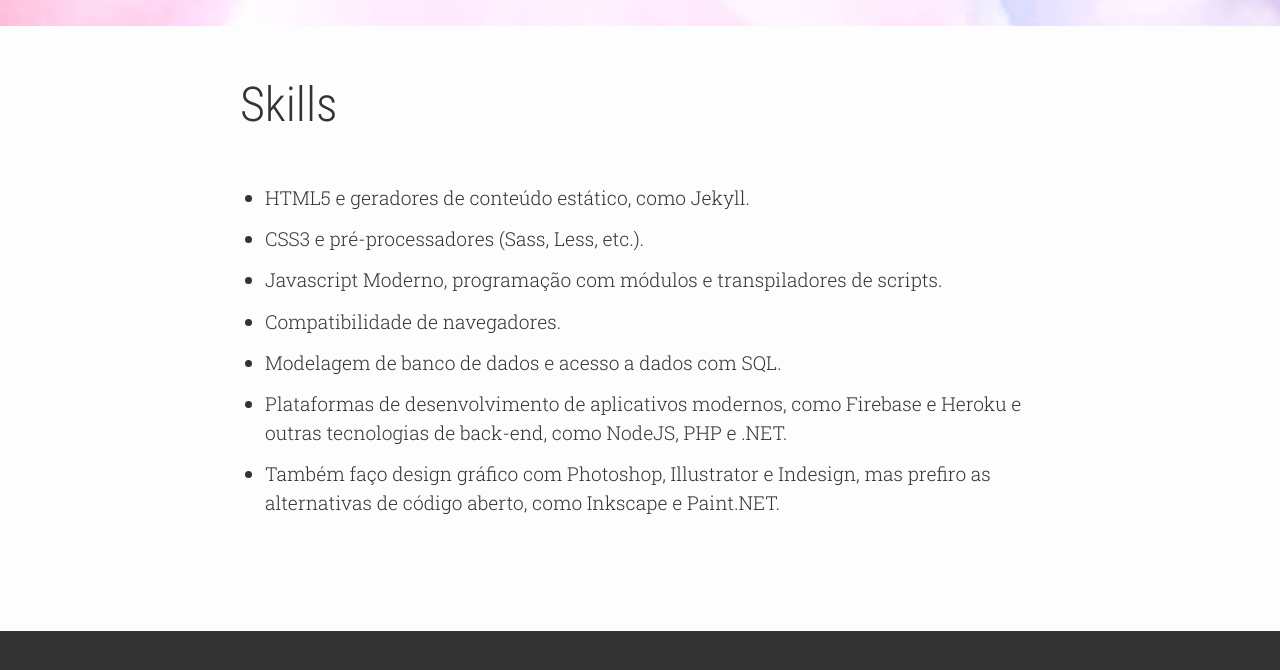
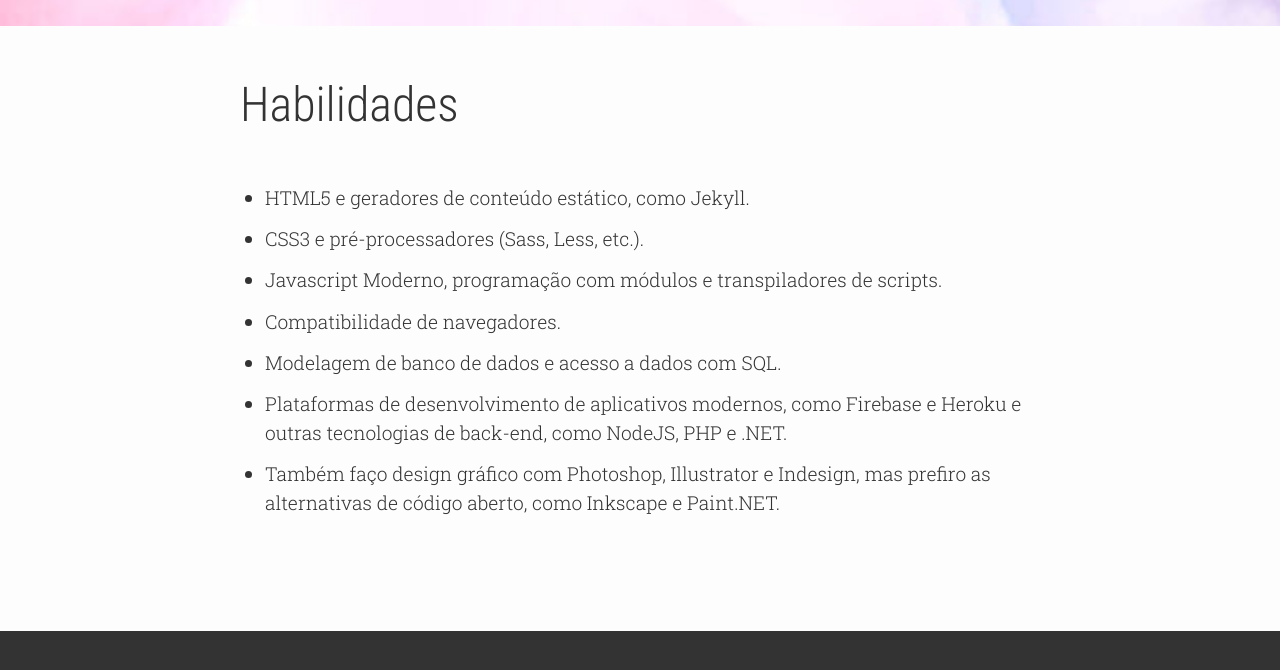
Before and after one commit to johnylab/johnylab.github.io, a Jekyll site: the page built from sobre-mim.md, in a window 1280 px wide and 900 px high, scrolled down 386 px, cut to the strip 184-854 px from the top of the window. Built offline with Jekyll 4.4.1, drawn with Linux system fonts in a browser that asks for light colours.

Commit message:
Updated Sobre Mim

```diff
--- a/sobre-mim.md
+++ b/sobre-mim.md
@@ -20,7 +20,7 @@
     </div>
 </section>
 
-## Skills
+## Habilidades
 
 - HTML5 e geradores de conteúdo estático, como Jekyll.
 - CSS3 e pré-processadores (Sass, Less, etc.).
```
